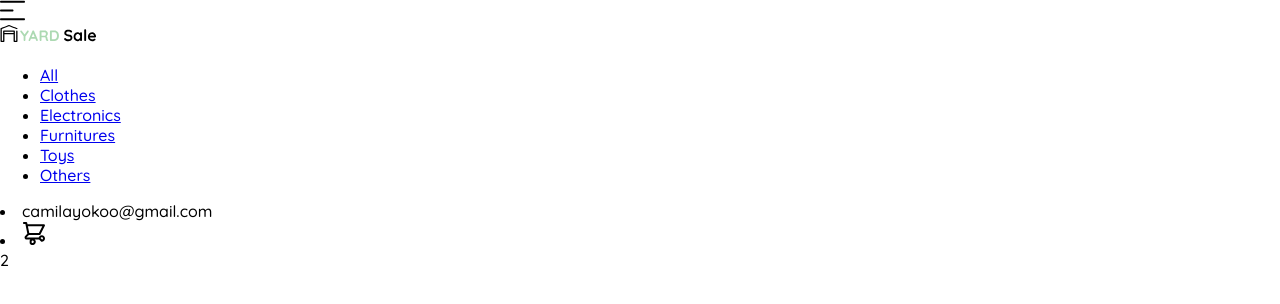
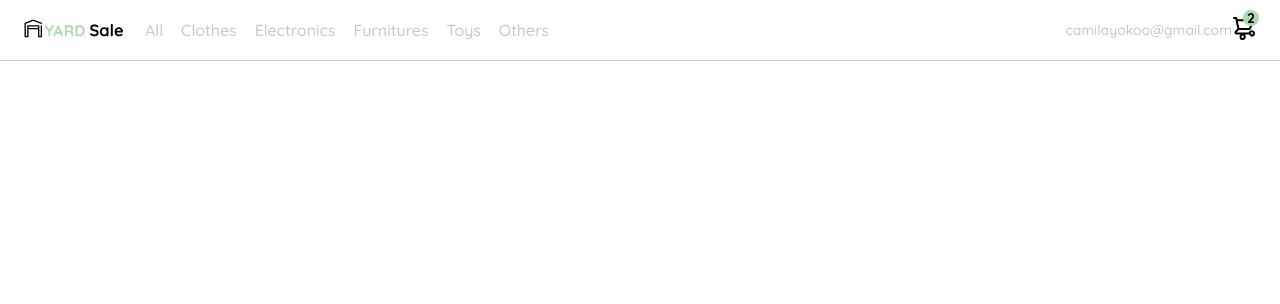
Before and after one commit to Jesusmontilla03/YardSale_E-comerce, a plain HTML site: page clase11.html in a window 1280 px wide. Drawn offline with Linux system fonts and the light colour scheme.

Commit message:
clase11 - navbar css

```diff
--- a/clase11.html
+++ b/clase11.html
@@ -29,7 +29,78 @@
             margin: 0;
             font-family: 'Quicksand', sans-serif;
         }
-
+        nav {
+            display: flex;
+            justify-content: space-between;
+            padding: 0 24px;
+            border-bottom: 1px solid var(--very-light-pink);
+        }
+        .menu {
+            display: none;
+        }
+        .logo {
+            width: 100px;
+        }
+        .navbar-left ul,
+        .navbar-right ul {
+            list-style: none;
+            padding: 0;
+            margin: 0;
+            display: flex;
+            align-items: center;
+            height: 60px;
+        }
+        .navbar-left {
+            display: flex;
+        }
+        .navbar-left ul {
+            margin-left: 12px;
+        }
+        .navbar-left ul li a,
+        .navbar-right ul li a {
+            text-decoration: none;
+            color: var(--very-light-pink);
+            border: 1px solid var(--white);
+            padding: 8px;
+            border-radius: 8px;
+        }
+        .navbar-left ul li a:hover,
+        .navbar-right ul li a:hover {
+            border: 1px solid var(--hospital-green);
+            color: var(--hospital-green);
+        }
+        .navbar-email {
+            color: var(--very-light-pink);
+            font-size: var(--sm);
+        }
+        .navbar-shopping-cart {
+            position: relative;
+        }
+        .navbar-shopping-cart div {
+            width: 16px;
+            height: 16px;
+            background-color: var(--hospital-green);
+            border-radius: 50%;
+            font-size: var(--sm);
+            font-weight: bold;
+            position: absolute;
+            top: -6px;
+            right: -3px;
+            display: flex;
+            justify-content: center;
+            align-items: center;
+        }
+        @media (max-width: 640px) {
+           .menu {
+            display: block;
+           }
+           .navbar-left ul {
+            display: none;
+           }
+           .navbar-email {
+            display: none;
+           }
+        }
     </style>
 </head>
 <body>
@@ -62,7 +133,8 @@
         </div>
 
         <div class="navbar-right">
-            <li>
+             <ul>
+                <li class="navbar-email">
                     camilayokoo@gmail.com
                 </li>
 
@@ -70,7 +142,7 @@
                     <img src="/icons/icon_shopping_cart.svg" alt="shopping cart">
                     <div>2</div>
                 </li>
-
+            </ul>
         </div>
     </nav>
 </body>
```
Lines whose indentation alone changed are shown as unchanged.
